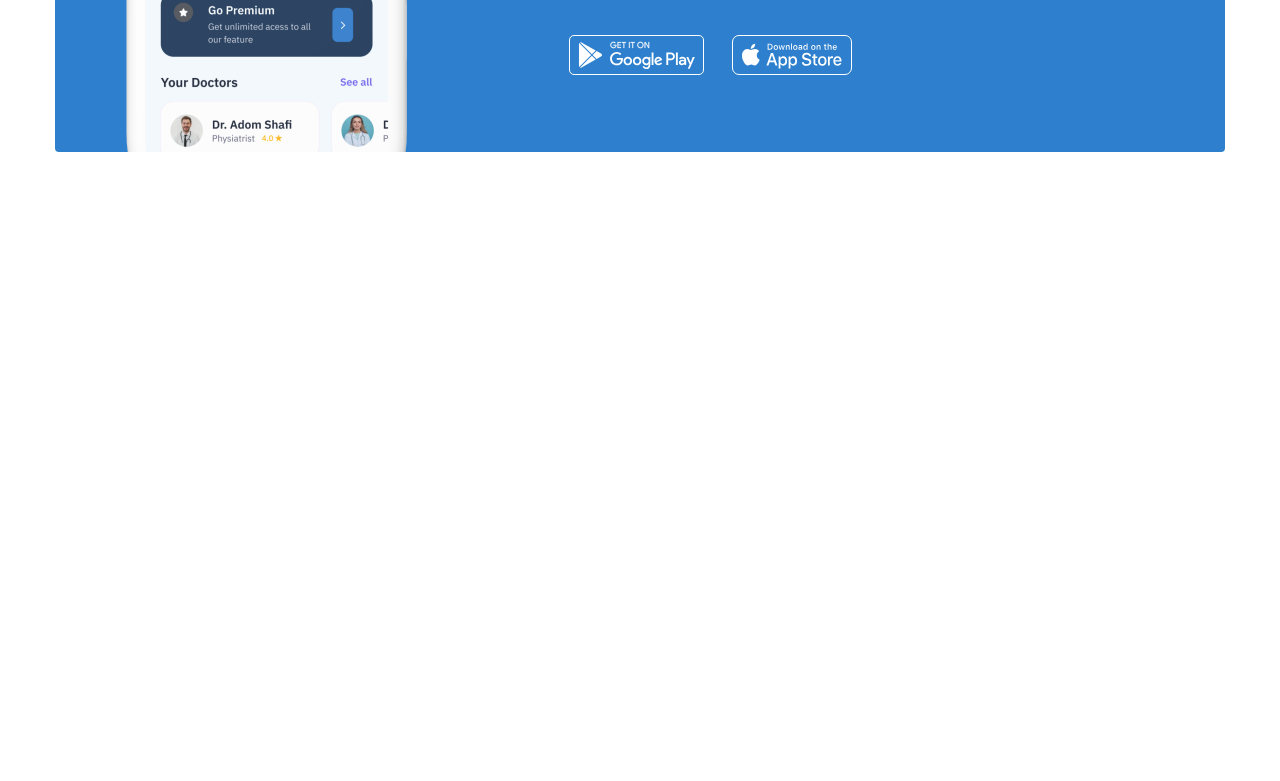
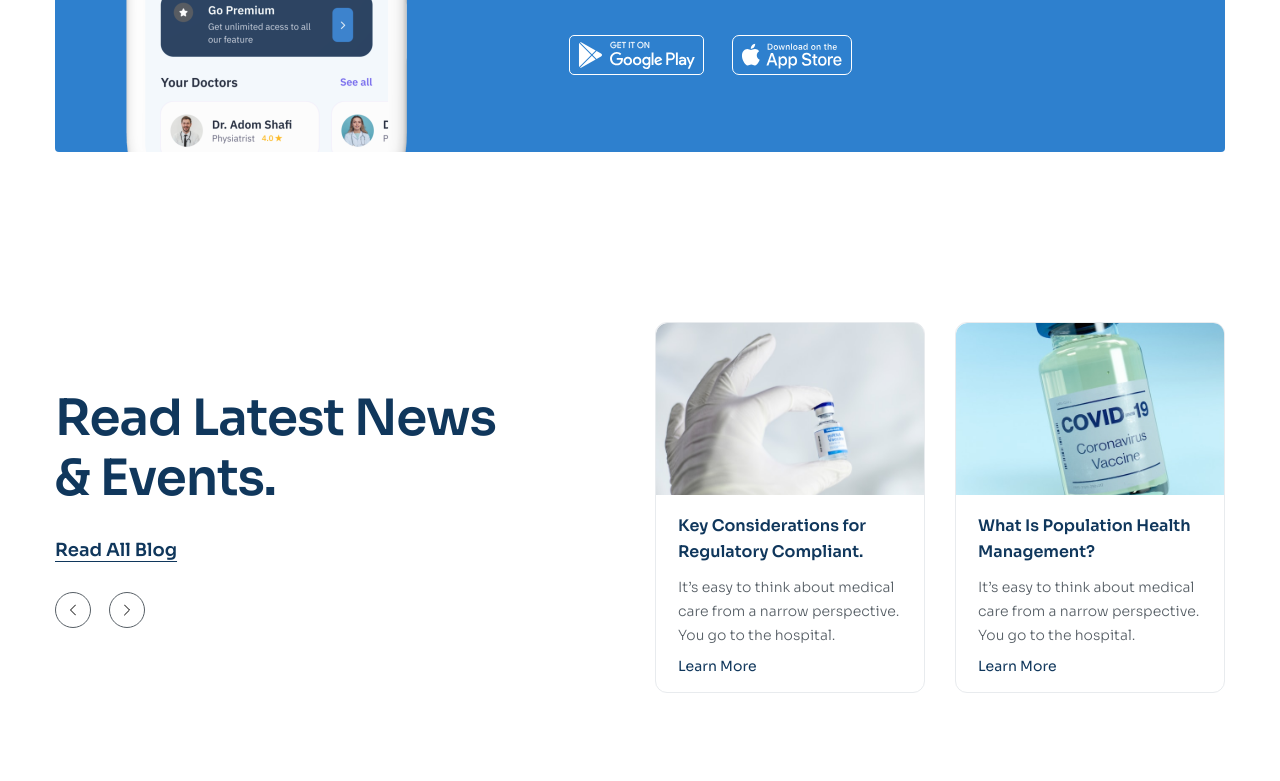
Before and after one commit to TBA0605/Figma-to-HTML-03, a plain HTML site: page index.html in a window 1280 px wide. Shown: the part 4807-5588 px from the top of the page. Drawn offline with Linux system fonts and the light colour scheme.

Commit message:
p10 code phần blog

```diff
--- a/assets/css/style.css
+++ b/assets/css/style.css
@@ -479,3 +479,106 @@ a {
   column-gap: 28px;
   align-items: center;
 }
+
+/* ======================== blog ===================== */
+.blog {
+  padding: 85px 0;
+  background: #fff;
+}
+
+.blog__inner {
+  display: flex;
+  justify-content: space-between;
+  align-items: center;
+}
+
+.blog__content {
+  width: 40%;
+}
+
+.blog__heading {
+  max-width: 470px;
+}
+
+.blog__more {
+  margin-top: 28px;
+  display: inline-block;
+  color: #10375c;
+  font-size: 1.8rem;
+  font-weight: 600;
+  line-height: 1.56;
+  text-decoration-line: underline;
+  text-underline-offset: 5px;
+}
+
+.blog__control {
+  margin-top: 28px;
+  justify-content: flex-start;
+}
+
+.blog__list {
+  display: grid;
+  grid-template-columns: repeat(2, 1fr);
+  column-gap: 30px;
+}
+.blog-item {
+  max-width: 270px;
+  border-radius: 12px;
+  border: 1px solid #e8ebee;
+  background: #fff;
+  overflow: hidden;
+  transition: 0.5s;
+}
+
+.blog-item:hover {
+  box-shadow: 0px 18px 50px 0px rgba(0, 0, 0, 0.05);
+  border-color: transparent;
+}
+
+.blog-item:hover .blog-item__thumb {
+  transform: scale(1.1);
+}
+
+.blog-item__thumb {
+  width: 270px;
+  height: 172px;
+  border-radius: 12px 12px 0px 0px;
+  object-fit: cover;
+  transition: 0.25s;
+}
+
+.blog-item__wrap {
+  height: 172px;
+  overflow: hidden;
+}
+
+.blog-item__body {
+  padding: 18px 22px;
+}
+
+.blog-item__heading {
+  color: #10375c;
+  font-size: 1.6rem;
+  font-weight: 600;
+  line-height: 1.62;
+}
+
+.blog-item__desc {
+  margin-top: 10px;
+  color: #575f66;
+  font-size: 1.4rem;
+  font-weight: 300;
+  line-height: 1.72;
+}
+
+.blog-item__more {
+  display: inline-block;
+  margin-top: 12px;
+  color: #10375c;
+  font-size: 1.4rem;
+  font-weight: 400;
+}
+
+.blog-item__more:hover {
+  color: #2e80ce;
+}
--- a/index.html
+++ b/index.html
@@ -453,6 +453,74 @@
           </div>
       </div>
   </section>
+
+   <!-- blog -->
+   <section class="blog">
+    <div class="container">
+        <div class="blog__inner">
+            <!-- left blog -->
+            <section class="blog__content">
+                <h2 class="section-heading blog__heading">Read Latest News & Events.</h2>
+                <a href="#!" class="blog__more">Read All Blog</a>
+
+                <div class="control blog__control">
+                    <!-- previous -->
+                    <button class="control__btn">
+                        <svg class="control-icon" xmlns="http://www.w3.org/2000/svg" width="6" height="12"
+                            viewBox="0 0 6 12" fill="none">
+                            <path d="M5.5 1L0.5 6L5.5 11" stroke="currentColor" stroke-linecap="round"
+                                stroke-linejoin="round" />
+                        </svg>
+                    </button>
+                    <!-- next -->
+                    <button class="control__btn">
+                        <svg class="control-icon control-icon--next" xmlns="http://www.w3.org/2000/svg"
+                            width="6" height="12" viewBox="0 0 6 12" fill="none">
+                            <path d="M5.5 1L0.5 6L5.5 11" stroke="currentColor" stroke-linecap="round"
+                                stroke-linejoin="round" />
+                        </svg>
+                    </button>
+                </div>
+            </section>
+            <!-- right blog -->
+            <div class="blog__list">
+                <!-- item 1 -->
+                <article class="blog-item">
+                    <figure class="blog-item__wrap">
+                        <img src="./assets/img/vac1.jpg" alt="Key Considerations for Regulatory
+                        Compliant." class="blog-item__thumb">
+                    </figure>
+                    <section class="blog-item__body">
+                        <h3>
+                            <a href="#!" class="blog-item__heading">Key Considerations for Regulatory
+                                Compliant.</a>
+                        </h3>
+                        <p class="blog-item__desc">It’s easy to think about medical care from a narrow
+                            perspective. You go to the hospital.</p>
+                        <a href="#!" class="blog-item__more">Learn More</a>
+                    </section>
+                </article>
+
+
+                <!-- item 2 -->
+                <article class="blog-item">
+                    <figure class="blog-item__wrap">
+                        <img src="./assets/img/vac2.jpg" alt="Key Considerations for Regulatory
+                        Compliant." class="blog-item__thumb">
+                    </figure>
+                    <section class="blog-item__body">
+                        <h3>
+                            <a href="#!" class="blog-item__heading">What Is Population Health Management?</a>
+                        </h3>
+                        <p class="blog-item__desc">It’s easy to think about medical care from a narrow
+                            perspective. You go to the hospital.</p>
+                        <a href="#!" class="blog-item__more">Learn More</a>
+                    </section>
+                </article>
+            </div>
+        </div>
+    </div>
+</section>
     </main>
   </body>
 </html>
```
Also changed, not shown: assets/img/vac1.jpg (added), assets/img/vac2.jpg (added).
